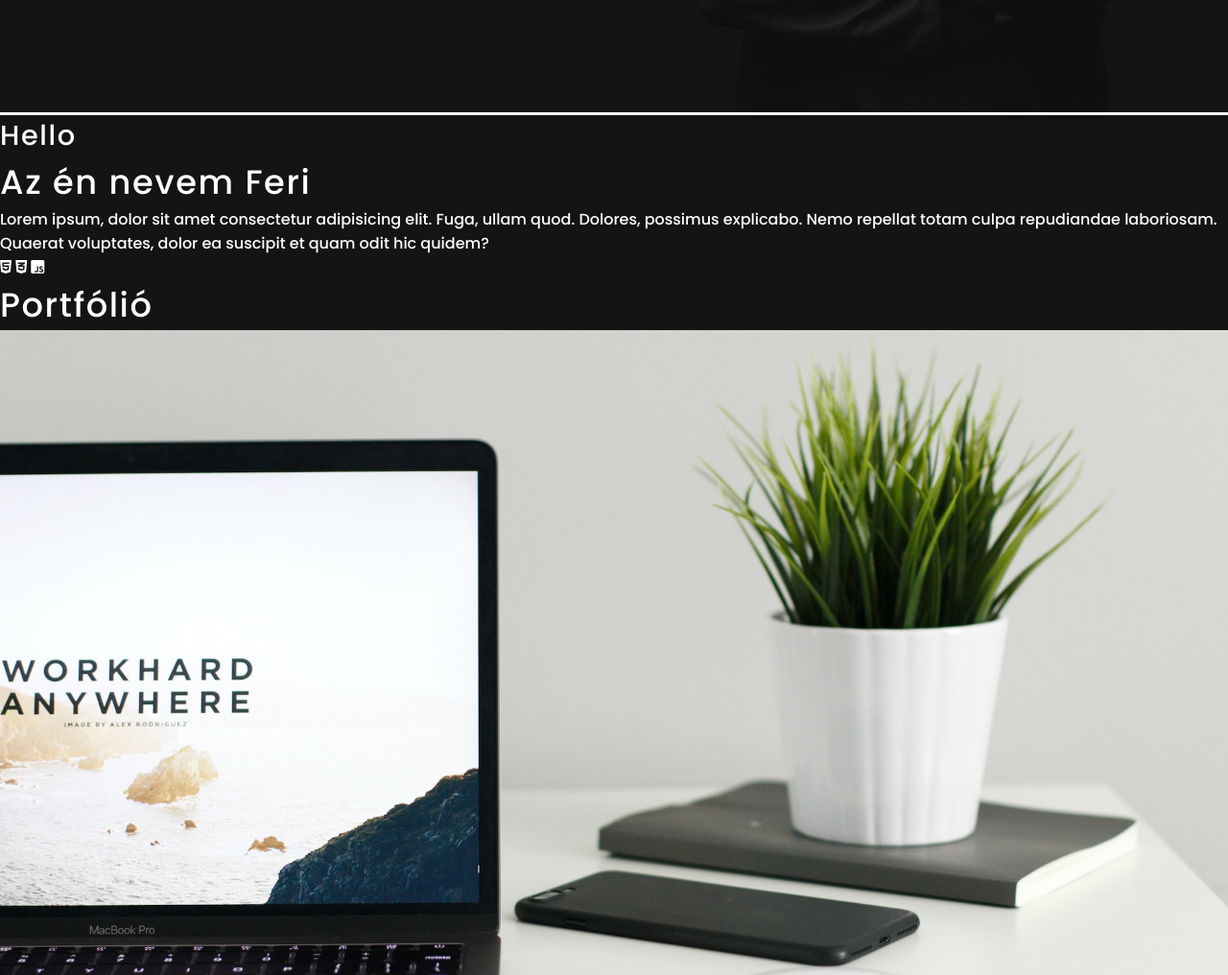
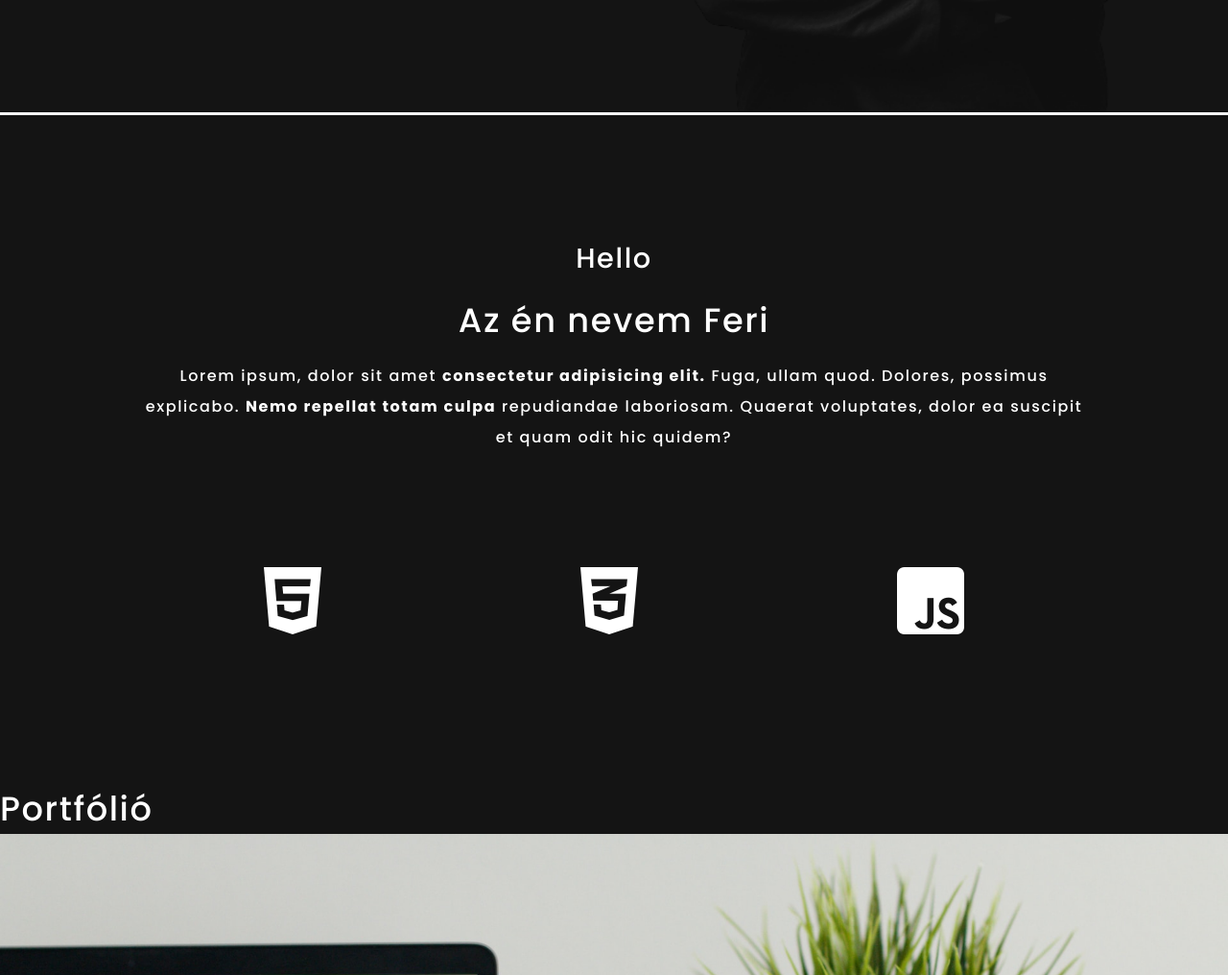
Before and after one commit to gerry9009/PK-portfolio-gyakorlas, a plain HTML site: page index.html in a window 1280 px wide. Shown: the part 680-1696 px from the top of the page at 96% size. Drawn offline with Linux system fonts and the light colour scheme.

Commit message:
Created rolam section style

```diff
--- a/index.html
+++ b/index.html
@@ -32,6 +32,7 @@
     <link rel="stylesheet" href="./style/base.css" />
     <link rel="stylesheet" href="./style/header.css" />
     <link rel="stylesheet" href="./style/fooldal.css" />
+    <link rel="stylesheet" href="./style/rolam.css" />
   </head>
   <body>
     <!-- Header -->
@@ -88,7 +89,7 @@
       </section>
 
       <!--* Rólam -->
-      <section id="rolam">
+      <section id="rolam" class="rolam">
         <!-- Bemutatkozás -->
         <div class="rolam-bemutatkozas">
           <h3>Hello</h3>
@@ -103,9 +104,9 @@
         </div>
         <!-- Tech tudás-->
         <div class="rolam-tech">
-          <i class="fa-brands fa-html5"></i>
-          <i class="fa-brands fa-css3-alt"></i>
-          <i class="fa-brands fa-square-js"></i>
+          <p><i class="fa-brands fa-html5"></i></p>
+          <p><i class="fa-brands fa-css3-alt"></i></p>
+          <p><i class="fa-brands fa-square-js"></i></p>
         </div>
       </section>
 
--- /dev/null
+++ b/style/rolam.css
@@ -0,0 +1,94 @@
+.rolam {
+  text-align: center;
+  padding: 10%;
+}
+
+.rolam-bemutatkozas {
+  display: flex;
+  flex-direction: column;
+  gap: 1rem;
+  max-width: 1000px;
+  margin: auto;
+}
+
+.rolam-bemutatkozas p {
+  letter-spacing: 0.1rem;
+  line-height: 2rem;
+}
+
+.rolam-bemutatkozas span {
+  font-weight: 700;
+  transition: 0.8s;
+}
+
+.rolam:hover h2,
+.rolam:hover span {
+  color: var(--text-color-secondary);
+}
+
+/* TECH RÉSZ ANIMÁCIÓJA */
+.rolam-tech {
+  /* EZ CSAK SEGÉD
+    border: 2px solid white;
+    */
+  display: flex;
+  justify-content: space-around;
+  font-size: 5rem;
+  padding-top: 4rem;
+  max-width: 1000px;
+  margin: auto;
+}
+
+.rolam-tech p {
+  /* EZ CSAK SEGÉD
+    border: 2px solid white;
+    */
+  transition: 0.2s;
+  padding: 2rem 2rem 0;
+  position: relative;
+}
+
+.rolam-tech i {
+  /* EZ CSAK SEGÉD
+    border: 2px solid white;
+    */
+  transition: transform 0.8s ease, color 0.2s;
+  padding: 1rem;
+  position: relative;
+  z-index: 4;
+  background: var(--canvas-color);
+}
+
+.rolam-tech:hover p:first-child {
+  color: rgba(234, 88, 39);
+}
+
+.rolam-tech:hover p:nth-child(2) {
+  color: rgba(0, 74, 224);
+}
+
+.rolam-tech:hover p:last-child {
+  color: rgba(240, 167, 62);
+}
+
+.rolam-tech p:hover i {
+  transform: translateY(-2.5rem);
+}
+
+.rolam-tech p::before {
+  content: "HTML";
+  position: absolute;
+  font-size: 1rem;
+  bottom: 0;
+  left: 0;
+  right: 0;
+  z-index: 0;
+  color: var(--text-color-primary);
+}
+
+.rolam-tech p:nth-child(2)::before {
+  content: "CSS";
+}
+.rolam-tech p:last-child::before {
+  content: "JS";
+}
```
Also changed, not shown: 1 other file.
